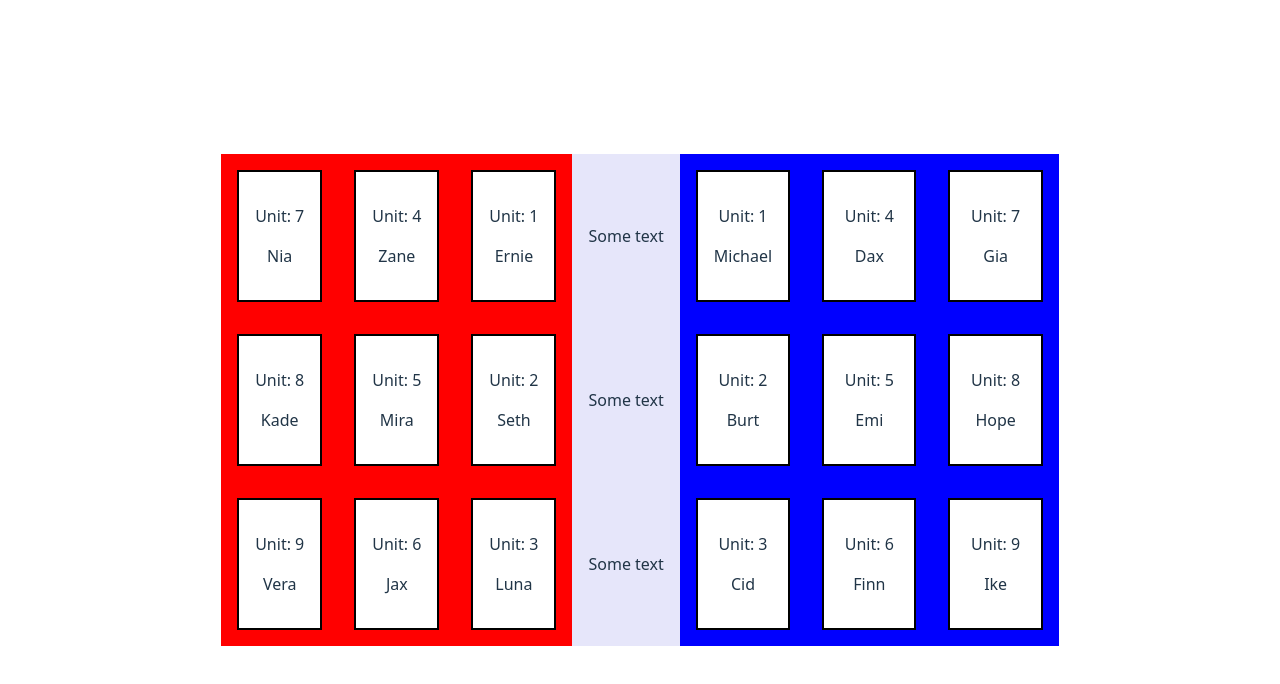
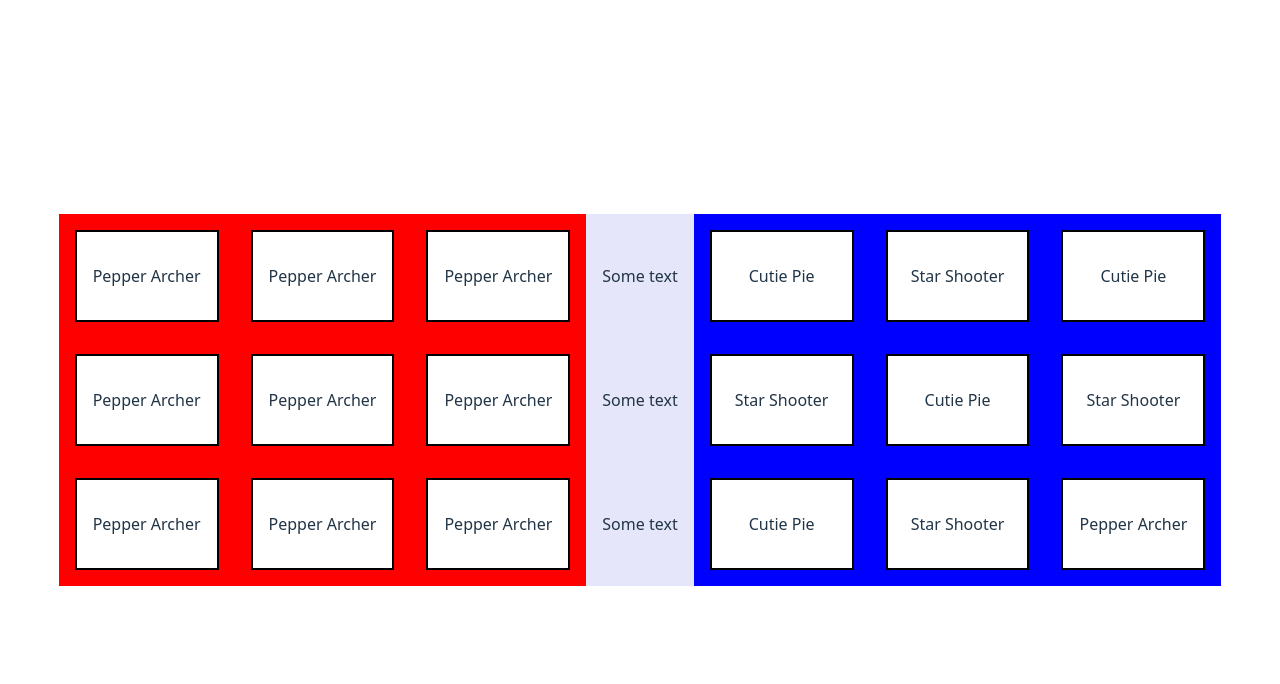
Before and after one commit to zules/archer-game, a React (Vite) app: page / in a window 1280 px wide. Shown: the top 684 px of the page. Built offline with nearby package versions, Linux system fonts and the light colour scheme.

Commit message:
display units according to mapped data

```diff
--- a/src/Army.jsx
+++ b/src/Army.jsx
@@ -1,19 +1,22 @@
 import Unit from './Unit.jsx';
+import { UNIQUES } from './uniques';
+
+const unitLookup = new Map(UNIQUES);
 
 export default function Army(props) {
-    const unitNums = Array.from({ length: 9 }, (_, i) => i + 1);
 
-    const unitNames = props.className === "enemy army"
-        //enemy names
-        ? ["Ernie", "Seth", "Luna", "Zane", "Mira", "Jax", "Nia", "Kade", "Vera"]
-        //user names
-        : ["Michael", "Burt", "Cid", "Dax", "Emi", "Finn", "Gia", "Hope", "Ike"];
+    const unitsOnBoard = props.className === "enemy army"
+        //First we place enemies
+        ? ["01", "01", "01", "01", "01", "01", "01", "01", "01"]
+        //Then we place user units
+        : ["02", "03", "02", "03", "02", "03", "02", "03", "01"];
 
     return (
         <div className={props.className}>
-        {unitNums.map((id) => (
-            <Unit key={id} id={id} name={unitNames[id - 1]} />
-        ))}
+        {unitsOnBoard.map((id) => {
+            const unitData = unitLookup.get(id);
+            return <Unit className={id} name={unitData.name} />;
+        })}
         </div>
     )
 }
--- a/src/Unit.jsx
+++ b/src/Unit.jsx
@@ -1,7 +1,6 @@
 export default function Unit(props) {
     return (
-        <div className="unit" id={props.id}>
-            <p>Unit: {props.id}</p>
+        <div className={`unit ${props.id}`}>
             <p>{props.name}</p>
         </div>
     );
```
